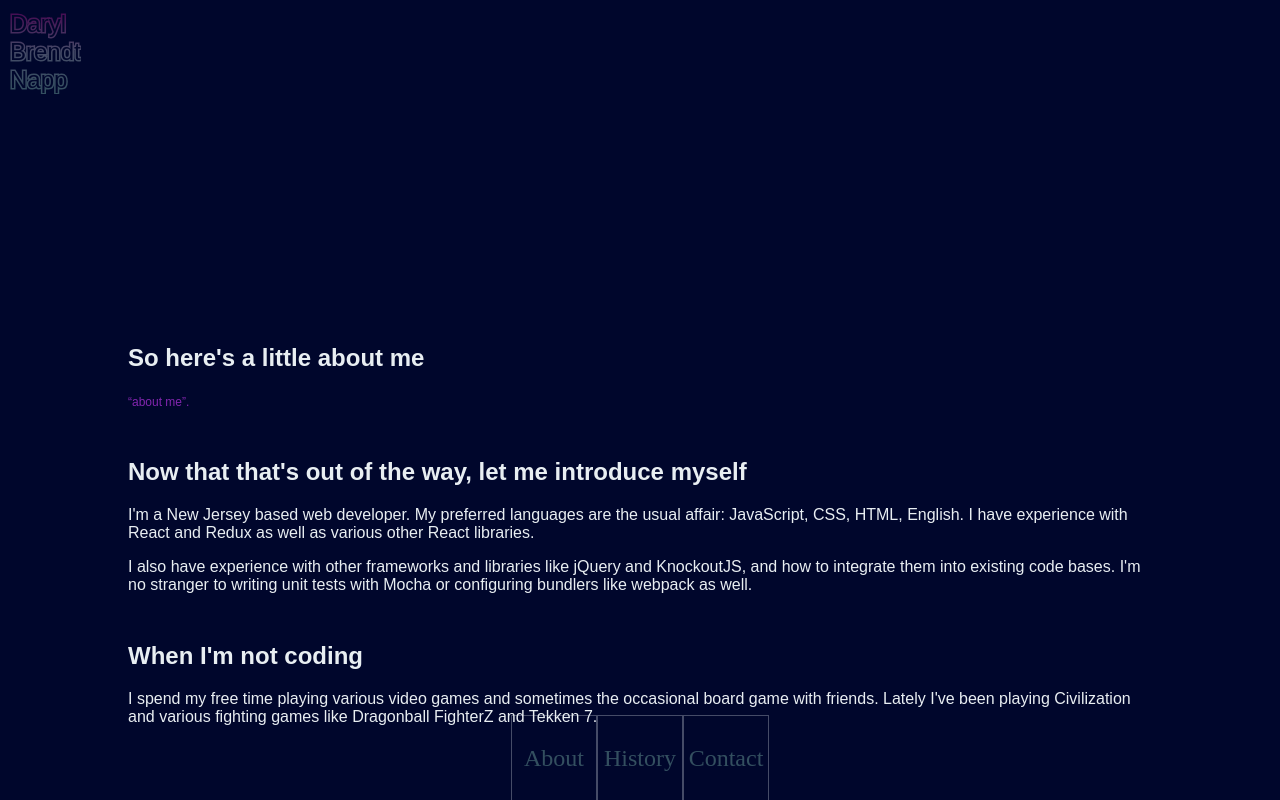
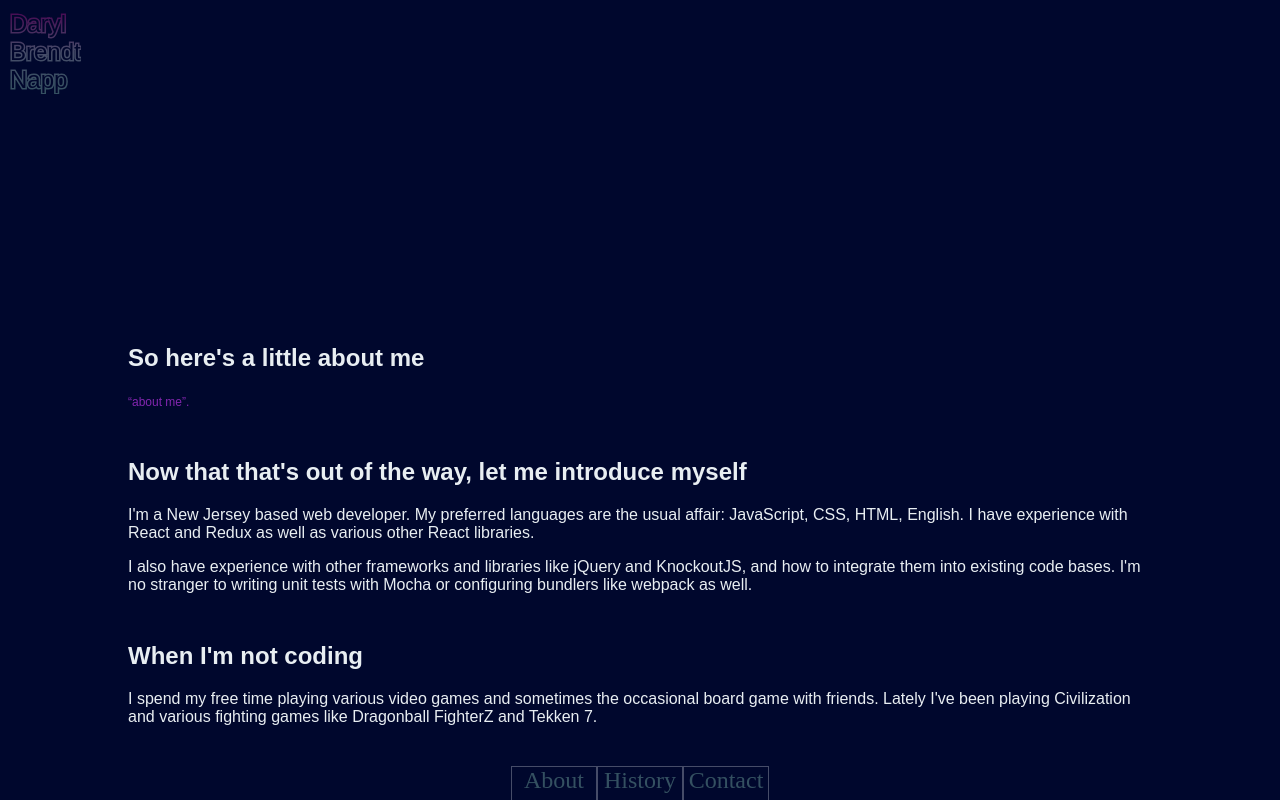
Before and after one commit to dbnapp/dbnapp.github.io, a React app: page /about in a window 1280 px wide. Built offline with nearby package versions, Linux system fonts and the light colour scheme.

Commit message:
better navbar and about page animation

```diff
--- a/package.json
+++ b/package.json
@@ -10,6 +10,7 @@
     "react": "^16.8.6",
     "react-dom": "^16.8.6",
     "react-router-dom": "^5.0.1",
+    "react-transition-group": "^4.2.1",
     "styled-components": "^4.3.2"
   },
   "devDependencies": {
--- a/src/components/AboutPage.jsx
+++ b/src/components/AboutPage.jsx
@@ -1,13 +1,42 @@
 import React from 'react';
+import { PropTypes } from 'prop-types';
 import styled from 'styled-components';
+import { CSSTransition } from 'react-transition-group';
+
+const AboutSection = styled.section`
+  opacity: 0;
+  padding: 0 10%;
+  transition: all 1s;
+
+  &.appear {
+    opacity: 0;
+    transform: translateY(10%);
+  }
+
+  &.enter {
+    opacity: 0;
+    transform: translateY(10%);
+  }
+
+  &.enter-done {
+    opacity: 1;
+    transform: translateY(0%);
+  }
+
+  &.exit {
+    opacity: 0;
+    transform: translateY(10%);
+  }
+
+  &.exit-done {
+    opacity: 0;
+    transform: translateY(10%);
+  }
+`;
 
 const Shrink = styled.span`
   font-size: 12px;
   color: ${({ theme }) => theme.accentSecondary};
-`;
-
-const AboutSection = styled.section`
-  padding: 0 10%;
 `;
 
 const H1 = styled.h1`
@@ -17,7 +46,8 @@ const H2 = styled.h2`
   margin-block-start: 2em;
 `;
 
-const AboutPage = () => (
+const AboutPage = ({ visible }) => (
+  <CSSTransition appear in={visible} timeout={{ enter: 0, exit: 1000 }} unmountOnExit>
     <AboutSection>
       <H1>So here&apos;s a little about me</H1>
       <p>
@@ -33,21 +63,28 @@ const AboutPage = () => (
       </p>
 
       <p>
-      I also have experience with other frameworks and libraries like jQuery and KnockoutJS, and how
-      to integrate them into existing code bases. I&apos;m no stranger to writing unit tests with
-      Mocha or configuring bundlers like webpack as well.
+        I also have experience with other frameworks and libraries like jQuery and KnockoutJS, and
+        how to integrate them into existing code bases. I&apos;m no stranger to writing unit tests
+        with Mocha or configuring bundlers like webpack as well.
       </p>
 
       <H2>When I&apos;m not coding</H2>
 
       <p>
-      I spend my free time playing various video games and sometimes the occasional board game with
-      friends. Lately I&apos;ve been playing Civilization and various fighting games like Dragonball
-      FighterZ and Tekken 7.
+        I spend my free time playing various video games and sometimes the occasional board game
+        with friends. Lately I&apos;ve been playing Civilization and various fighting games like
+        Dragonball FighterZ and Tekken 7.
       </p>
     </AboutSection>
+  </CSSTransition>
 );
 
-AboutPage.propTypes = {};
+AboutPage.propTypes = {
+  visible: PropTypes.bool,
+};
+
+AboutPage.defaultProps = {
+  visible: false,
+};
 
 export default AboutPage;
--- /dev/null
+++ b/src/components/App.jsx
@@ -0,0 +1,56 @@
+import React from 'react';
+import PropTypes from 'prop-types';
+import styled from 'styled-components';
+import Logo from './Logo';
+import Navigation from './Navigation';
+import AboutPage from './AboutPage';
+import HistoryPage from './HistoryPage';
+import ContactPage from './ContactPage';
+
+const AppContainer = styled.div`
+  position: absolute;
+  width: 100%;
+  height: 100%;
+  top: 0;
+  left: 0;
+  overflow: hidden;
+
+  background: ${({ theme }) => theme.bg};
+  color: ${({ theme }) => theme.fg};
+  font-family: sans-serif;
+`;
+
+const Scrollable = styled.div`
+  position: relative;
+  width: 100%;
+  height: 100%;
+  overflow: auto;
+`;
+
+const MainContainer = styled.main`
+  position: relative;
+  padding: 20em 0;
+`;
+
+const App = ({ match: { params } }) => (
+  <AppContainer>
+    <Scrollable>
+      <MainContainer>
+        <AboutPage visible={params.filter === 'about'} />
+        <HistoryPage visible={params.filter === 'history'} />
+        <ContactPage visible={params.filter === 'contact'} />
+      </MainContainer>
+    </Scrollable>
+
+    <Logo aside={params.filter !== undefined} />
+    <Navigation minimized={params.filter !== undefined} />
+  </AppContainer>
+);
+
+App.propTypes = {
+  match: PropTypes.shape({
+    params: PropTypes.object,
+  }).isRequired,
+};
+
+export default App;
--- a/src/components/BigLogo.jsx
+++ b/src/components/Logo.jsx
@@ -3,7 +3,7 @@ import PropTypes from 'prop-types';
 import { Link } from 'react-router-dom';
 import styled from 'styled-components';
 
-const BigLogoContainer = styled.div`
+const LogoContainer = styled.div`
   position: absolute;
   top: 50%;
   left: 50%;
@@ -11,7 +11,7 @@ const BigLogoContainer = styled.div`
 
   font-size: 96px;
   background: ${({ theme }) => `linear-gradient(${theme.accentPrimary}, ${theme.fg}, ${theme.accentTertiary})`};
-  color: #00072d;
+  color: ${({ theme }) => theme.bg};
   -webkit-background-clip: text;
   -webkit-text-stroke: 4px transparent;
 
@@ -22,27 +22,33 @@ const BigLogoContainer = styled.div`
     transform: translate(0, 0);
     font-size: 24px;
     -webkit-text-stroke: 3px transparent;
+    opacity: 0.3;
+    transition: opacity 500ms;
+
+    :hover {
+      opacity: 1;
+    }
   `}
 `;
 
-const BigLogoPart = styled.div``;
+const LogoPart = styled.div``;
 
-const BigLogo = props => (
+const Logo = props => (
   <Link to="/">
-    <BigLogoContainer id="logo" {...props}>
-      <BigLogoPart>Daryl</BigLogoPart>
-      <BigLogoPart>Brendt</BigLogoPart>
-      <BigLogoPart>Napp</BigLogoPart>
-    </BigLogoContainer>
+    <LogoContainer id="logo" {...props}>
+      <LogoPart>Daryl</LogoPart>
+      <LogoPart>Brendt</LogoPart>
+      <LogoPart>Napp</LogoPart>
+    </LogoContainer>
   </Link>
 );
 
-BigLogo.propTypes = {
+Logo.propTypes = {
   aside: PropTypes.bool,
 };
 
-BigLogo.defaultProps = {
+Logo.defaultProps = {
   aside: false,
 };
 
-export default BigLogo;
+export default Logo;
--- a/src/components/Navigation.jsx
+++ b/src/components/Navigation.jsx
@@ -1,17 +1,8 @@
 import React from 'react';
-import styled, { keyframes } from 'styled-components';
+import PropTypes from 'prop-types';
+import styled from 'styled-components';
 import { Link } from 'react-router-dom';
-
-const slideUp = keyframes`
-  0% {
-    opacity: 0;
-    transform: translateY(100%);
-  }
-  100% {
-    opacity: 1;
-    transform: translateY(0%);
-  }
-`;
+import { CSSTransition } from 'react-transition-group';
 
 const NavMenu = styled.nav`
   font-family: serif;
@@ -25,36 +16,67 @@ const NavMenu = styled.nav`
     font-size: 24px;
     width: 3.5em;
     height: 3.5em;
-    transform: translateY(100%);
     line-height: 3.5em;
     text-align: center;
     text-decoration: none;
     border: 1px solid ${({ theme }) => theme.fg};
     border-bottom-width: 0;
     color: ${({ theme }) => theme.accentTertiary};
-
-    animation: 1s ${slideUp} ease forwards;
+    transition: all 1s;
 
     :nth-of-type(1) {
-      animation-delay: 150ms;
+      transition-delay: 150ms;
     }
     :nth-of-type(2) {
-      animation-delay: 300ms;
+      transition-delay: 300ms;
     }
     :nth-of-type(3) {
-      animation-delay: 450ms;
+      transition-delay: 450ms;
     }
+  }
+
+  &.appear a {
+    opacity: 0;
+    transform: translateY(100%);
+  }
+  &.appear-done a {
+    opacity: 1;
+    transform: translateY(0%);
+  }
+
+  &.minimized a {
+    opacity: 0.3;
+    transform: translateY(60%);
+    line-height: inherit;
+  }
+  &.minimized.appear a {
+    opacity: 0;
+    transform: translateY(100%);
+    line-height: inherit;
+  }
+  &.minimized.appear-done a {
+    opacity: 0.3;
+    transform: translateY(60%);
+    line-height: inherit;
   }
 `;
 
-const Navigation = () => (
-  <NavMenu id="nav">
-    <Link to="/about">About</Link>
-    <Link to="/history">History</Link>
-    <Link to="/contact">Contact</Link>
-  </NavMenu>
+const Navigation = ({ minimized }) => (
+  <CSSTransition appear in timeout={0}>
+    <NavMenu id="nav" className={minimized ? 'minimized' : ''}>
+      <Link to="/about">About</Link>
+      <Link to="/history">History</Link>
+      <Link to="/contact">Contact</Link>
+    </NavMenu>
+  </CSSTransition>
 );
 
-Navigation.propTypes = {};
+Navigation.propTypes = {
+  minimized: PropTypes.bool,
+};
+
+Navigation.defaultProps = {
+  minimized: false,
+};
 
 export default Navigation;
--- a/src/index.jsx
+++ b/src/index.jsx
@@ -1,13 +1,8 @@
 import React from 'react';
-import PropTypes from 'prop-types';
 import ReactDOM from 'react-dom';
 import { BrowserRouter as Router, Route } from 'react-router-dom';
-import styled, { ThemeProvider } from 'styled-components';
-import BigLogo from './components/BigLogo';
-import Navigation from './components/Navigation';
-import AboutPage from './components/AboutPage';
-import HistoryPage from './components/HistoryPage';
-import ContactPage from './components/ContactPage';
+import { ThemeProvider } from 'styled-components';
+import App from './components/App';
 
 const mainTheme = {
   bg: '#00072d',
@@ -18,64 +13,6 @@ const mainTheme = {
   accentTertiary: '#acfcd9',
 };
 
-const AppContainer = styled.div`
-  position: absolute;
-  width: 100%;
-  height: 100%;
-  top: 0;
-  left: 0;
-  overflow: hidden;
-
-  background: ${({ theme }) => theme.bg};
-  color: ${({ theme }) => theme.fg};
-  font-family: sans-serif;
-`;
-
-const Scrollable = styled.div`
-  position: relative;
-  width: 100%;
-  height: 100%;
-  overflow: auto;
-`;
-
-const Overcast = styled.div`
-  position: absolute;
-  width: 100%;
-  height: 100%;
-  background: ${({ theme }) => theme.bgTransparent};
-`;
-
-const MainContainer = styled.main`
-  position: relative;
-  padding: 20em 0;
-`;
-
-const App = ({ match: { params } }) => (
-  <AppContainer>
-    <BigLogo aside={params.filter !== undefined} />
-
-    <Navigation />
-
-    {params.filter !== undefined && <Overcast />}
-
-    {params.filter !== undefined && (
-      <Scrollable>
-        <MainContainer>
-          {params.filter === 'about' && <AboutPage />}
-          {params.filter === 'history' && <HistoryPage />}
-          {params.filter === 'contact' && <ContactPage />}
-        </MainContainer>
-      </Scrollable>
-    )}
-  </AppContainer>
-);
-
-App.propTypes = {
-  match: PropTypes.shape({
-    params: PropTypes.object,
-  }).isRequired,
-};
-
 ReactDOM.render(
   <Router>
     <ThemeProvider theme={mainTheme}>
```
Also changed, not shown: 1 other file (tests, documents, lock files or other folders). Lines whose indentation alone changed are shown as unchanged.
